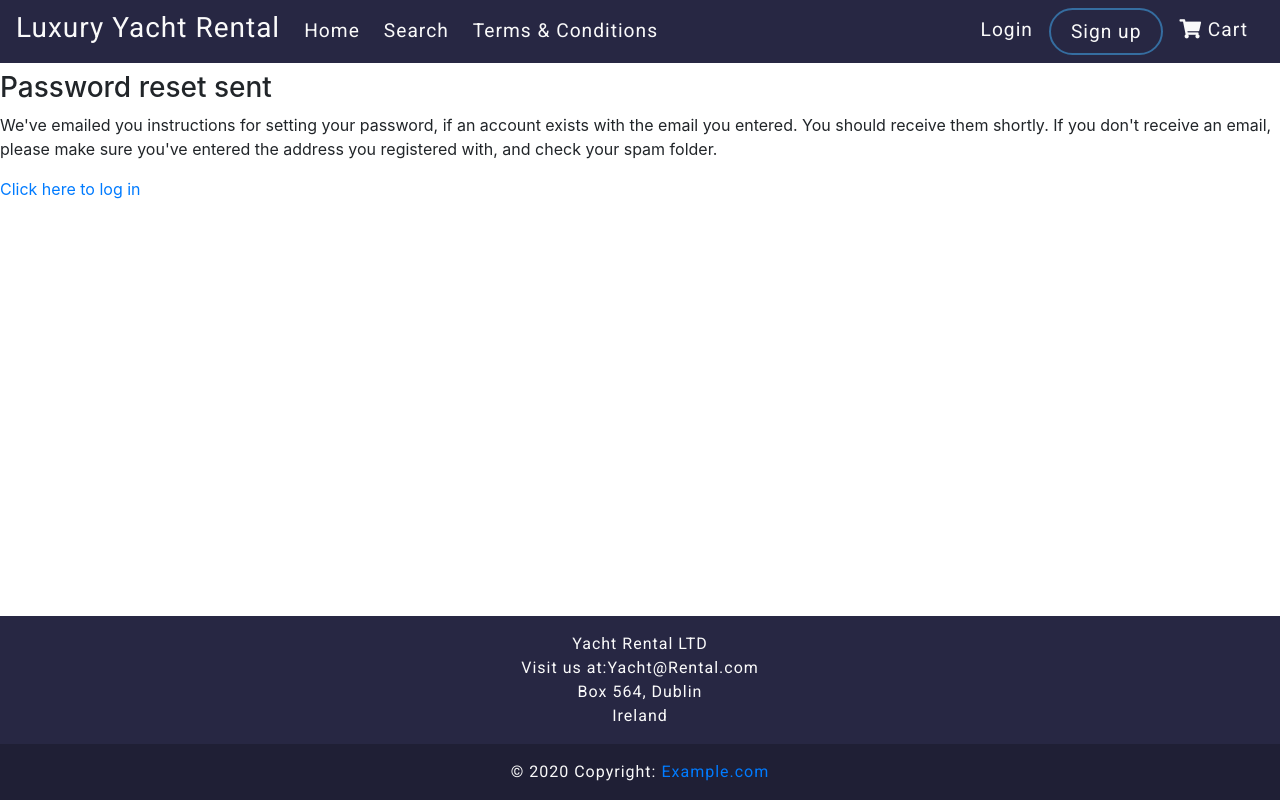
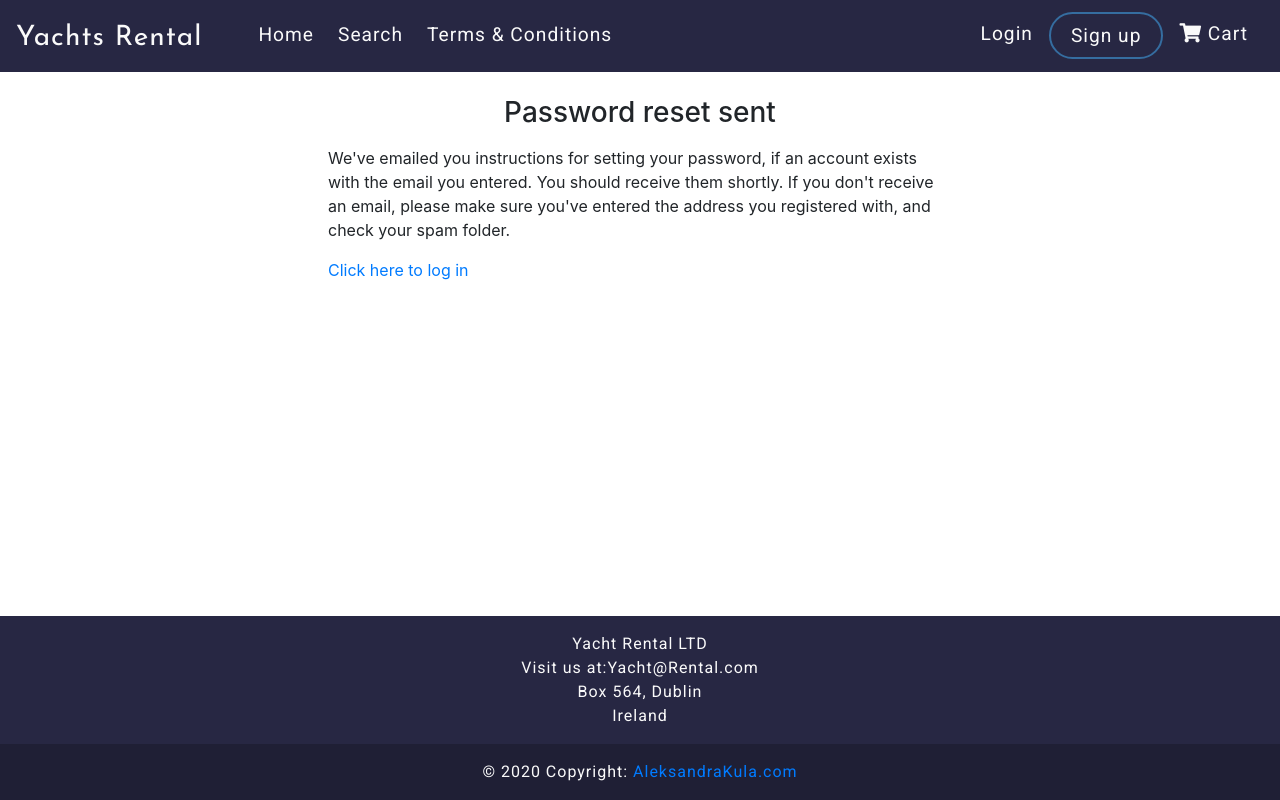
Before and after one commit to OlaQla/BoatRental, a Django app: a page that uses templates/base.html in a window 1280 px wide. Run offline with Django 3.2, Linux system fonts and the light colour scheme; some libraries are stand-ins or nearby versions.

Commit message:
added styling to password reset info and forms

```diff
--- a/accounts/templates/login.html
+++ b/accounts/templates/login.html
@@ -3,9 +3,10 @@
 {% load bootstrap_tags %}
 
 {% block page_title %}User Login{% endblock %}
-{% block page_heading %}Login{% endblock %}
 
 {% block content %}
+<div class="px-3 pt-5 form-bg">
+    <h4 class="heading-info text-center mb-3">Sign in to your account</h4>
     <form method="POST">
         {% csrf_token %}
         {{ login_form | as_bootstrap }}
@@ -13,4 +14,5 @@
     </form>
 
     <p><a href="{% url 'password_reset' %}">Forgot the password?</a></p>
+</div>
 {% endblock %}
--- a/accounts/templates/registration.html
+++ b/accounts/templates/registration.html
@@ -6,10 +6,13 @@
 {% block page_heading %}Sign Up{% endblock %}
 
 {% block content %}
-    <p>If you already have an account, you can <a href="{% url 'login' %}">Login</a></p>
+<div class="px-3 pt-5 form-bg">
+    <h5 class="pb-5 text-center">If you already have an account, you can <a href="{% url 'login' %}">Login</a></h5>
+    <h4 class=" heading-info text-center mb-3">Sing up with your email address </h4>
     <form method="POST">
         {% csrf_token %}
         {{ registration_form | as_bootstrap }}
         <button type="submit" class="btn btn-primary">Sign up</button>
     </form>
+</div>
 {% endblock %}
--- a/boat_rental/settings.py
+++ b/boat_rental/settings.py
@@ -39,9 +39,10 @@ INSTALLED_APPS = [
     'django.contrib.messages',
     'django.contrib.staticfiles',
     'django_forms_bootstrap',
+    'crispy_forms',
     'accounts',
 ]
-
+CRISPY_TEMPLATE_PACK = 'bootstrap4'
 MIDDLEWARE = [
     'django.middleware.security.SecurityMiddleware',
     'django.contrib.sessions.middleware.SessionMiddleware',
--- a/static/css/styles.css
+++ b/static/css/styles.css
@@ -24,6 +24,11 @@ nav, footer {
   background-color: #272743;
   color: #fafafa;
   letter-spacing: 1px;
+}
+
+.nav-heading{
+  padding-top: 0.5em;
+  font-family: Josefin Sans,Helvetica,Arial,sans-serif;
 }
 
 .nav-link{
@@ -64,6 +69,7 @@ nav, footer {
 
 .btn-signup {
   color: #fafafa;
+  max-width: 8em;
   line-height: 15px;
   border: 2px solid rgba(58, 133, 191, 0.75);
   border-radius: 40px;
@@ -81,3 +87,26 @@ nav, footer {
   margin: 0;
   background-color: #1f1f35;
 }
+
+.heading-terms, .heading-info{
+  color: #eb5e1c;
+}
+
+
+
+@media (min-width: 768px) {
+  .form-bg{
+    width: 50%;
+    margin: auto;
+  }
+  .password-reset-info{
+    width: 50%;
+    margin: auto;
+  }
+}
+
+@media (min-width: 992px) {
+}
+
+@media (min-width: 1050px) {
+}
--- a/templates/base.html
+++ b/templates/base.html
@@ -20,8 +20,8 @@
 
 <body>
     <div class="content">
-        <nav class="navbar navbar-expand-sm">
-            <h3 class="mr-3">Luxury Yacht Rental</h3>
+        <nav class="navbar navbar-expand-md fixed-top">
+            <h3 class="nav-heading mr-5">Yachts Rental</h3>
             <button class="navbar-toggler ml-auto" type="button" data-toggle="collapse" data-target="#navbarNavDropdown"
                 aria-controls="navbarNavDropdown" aria-expanded="false" aria-label="Toggle navigation">
                 <span class="navbar-toggler-icon">
@@ -33,22 +33,24 @@
                 <ul class="nav navbar-nav mr-auto">
                     <li class="nav-item-active nav_item mr-2"><a class="nav-link" href="{% url 'index' %}">Home</a></li>
                     <li class="nav-item  nav_item mr-2"><a class="nav-link" href="#">Search</a></li>
-                    <li class="nav-item nav_item mr-2"><a class="nav-link" href="{% url 'terms' %}">Terms & Conditions</a></li>
+                    <li class="nav-item nav_item mr-2"><a class="nav-link" href="{% url 'terms' %}">Terms &
+                            Conditions</a></li>
                 </ul>
                 <ul class="nav navbar-nav navbar-right ml-auto">
                     {% if user.is_authenticated %}
-                    <li class="nav-item mr-2"><a class="nav-link" href="{% url 'profile' %}"><i class="far fa-user-circle">
+                    <li class="nav-item mr-2"><a class="nav-link" href="{% url 'profile' %}"><i
+                                class="far fa-user-circle">
                             </i> {{ user }}'s Profile</a></li>
                     <li class="nav-item mr-2 nav_item"><a class="nav-link" href="{% url 'logout' %}">Logout</a></li>
                     {% else %}
                     <li class="nav-item mr-2 nav_item"><a class="nav-link" href="{% url 'login' %}">Login </a></li>
-                    <li class="nav-item btn btn-signup mr-2"><a class="nav-link" href="{% url 'registration' %}">Sign up</a></li>
+                    <li class="nav-item btn btn-signup mr-2"><a class="nav-link" href="{% url 'registration' %}">Sign
+                            up</a></li>
                     {% endif %}
-                    <li class="nav-item-active mr-2 nav_item"><a class="nav-link" href="#"><i class="fas fa-shopping-cart"></i> Cart</a></li>
+                    <li class="nav-item-active mr-2 nav_item"><a class="nav-link" href="#"><i
+                                class="fas fa-shopping-cart"></i> Cart</a></li>
                 </ul>
             </div>
-
-
         </nav>
 
         <h1>
@@ -63,10 +65,11 @@
             {% endfor %}
         </div>
         {% endif %}
+        <main role="main" class="mt-5">
+            {% block content %}
 
-        {% block content %}
-
-        {% endblock %}
+            {% endblock %}
+        </main>
     </div>
     <footer class="page-footer font-small mt-auto pt-3">
         <address class="text-center">
@@ -76,7 +79,7 @@
             Ireland
         </address>
         <div class="footer-copyright text-center py-3">© 2020 Copyright:
-            <a href="#"> Example.com</a>
+            <a href="#"> AleksandraKula.com</a>
         </div>
     </footer>
 
--- a/templates/registration/password_reset_done.html
+++ b/templates/registration/password_reset_done.html
@@ -5,11 +5,14 @@
 {% load bootstrap_tags %}
 
 {% block content %}
+<article class="pt-5 px-2 password-reset-info">
+    <h3 class="text-center mb-3">Password reset sent</h3>
+    <p>We've emailed you instructions for setting your password, if an account exists with the email you entered. You
+        should receive them shortly.
 
-<h3>Password reset sent</h3>
-<p>We've emailed you instructions for setting your password, if an account exists with the email you entered. You should receive them shortly.
+        If you don't receive an email, please make sure you've entered the address you registered with, and check your
+        spam folder.</p>
 
-If you don't receive an email, please make sure you've entered the address you registered with, and check your spam folder.</p>
-
-<p><a href="{% url 'login' %}">Click here to log in</a></p>
+    <p><a href="{% url 'login' %}">Click here to log in</a></p>
+</article>
 {% endblock %}
```
Also changed, not shown: accounts/templates/terms.html (+4 -4 lines), templates/registration/password_reset_complete.html (+5 -4 lines), templates/registration/password_reset_form.html (+5 -4 lines).
